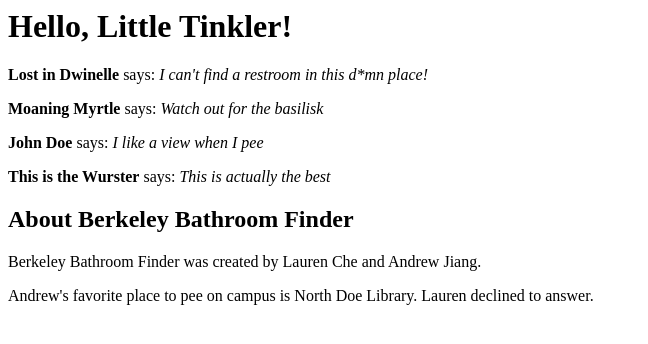
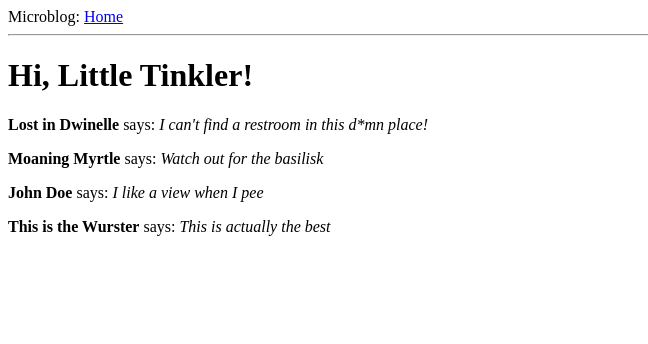
Before and after one commit to calb3ars/berkeley_bathroom, a Flask app: page / in a window 1280 px wide. Shown: the top 344 px of the page, without its empty margins (0-648 px from the left). Run offline with Flask 2, Linux system fonts and the light colour scheme.

Commit message:
template inheritance (using tutorial naming convention)

```diff
--- /dev/null
+++ b/app/templates/base.html
@@ -0,0 +1,14 @@
+<html>
+	<head>
+		{% if title %}
+		<title>{{ title }} - Find a Bathroom</title>
+		{% else %}
+		<title>Looks like you need to Pee</title>
+		{% endif %}
+	</head>
+	<body>
+		<div>Microblog: <a href="/index">Home</a></div>
+		<hr>
+		{% block content %}{% endblock %}
+	</body>
+</html>
--- a/app/templates/index.html
+++ b/app/templates/index.html
@@ -1,26 +1,11 @@
-<html>
-	<head>
-		{% if title %}
-			<title>{{ title }} - Berkeley Bathroom Finder</title>
-			<title>Welcome to Berkeley Bathroom Finder</title>
-		{% endif %}
-	</head>
-	<body>
-		<h1>Hello, {{ user.nickname }}!</h1>
-		{% for review in reviews %}
-			<div>
-				<p>
-					<b>{{ review.user.nickname }}</b> says: <em>{{ review.review }}</em>
-				</p>
-			</div>
-		{% endfor %}
-
-		<h2>About Berkeley Bathroom Finder</h2>
-			<p>
-				Berkeley Bathroom Finder was created by Lauren Che and Andrew Jiang.
-			</p>
-			<p>
-				Andrew's favorite place to pee on campus is North Doe Library. Lauren declined to answer.
-			</p>
-	</body>
-</html>
+{% extends "base.html" %}
+{% block content %}
+	<h1>Hi, {{ user.nickname }}!</h1>
+	{% for post in posts %}
+	<div>
+		<p>
+			<b>{{ post.author.nickname }}</b> says: <em>{{ post.body }}</em>
+		</p>
+	</div>
+	{% endfor %}
+{% endblock %}
--- a/app/views.py
+++ b/app/views.py
@@ -5,28 +5,28 @@ from app import app
 @app.route('/index') #map /index file
 def index():
 	user = {'nickname': 'Little Tinkler'} #fake user
-	reviews = [
+	posts = [
 		{
-			'user': {'nickname': 'Lost in Dwinelle'},
-			'review': 'I can\'t find a restroom in this d*mn place!'
+			'author': {'nickname': 'Lost in Dwinelle'},
+			'body': 'I can\'t find a restroom in this d*mn place!'
 		},
 		{
-			'user': {'nickname': 'Moaning Myrtle'},
-			'review': 'Watch out for the basilisk'
+			'author': {'nickname': 'Moaning Myrtle'},
+			'body': 'Watch out for the basilisk'
 		},
 		{
-			'user': {'nickname': 'John Doe'},
-			'review': 'I like a view when I pee'
+			'author': {'nickname': 'John Doe'},
+			'body': 'I like a view when I pee'
 		},
 		{
-			'user': {'nickname': 'This is the Wurster'},
-			'review': 'This is actually the best'
+			'author': {'nickname': 'This is the Wurster'},
+			'body': 'This is actually the best'
 		}
 	]
 	return render_template("index.html",
 				title='Let\'s Pee!',
 				user=user,
-				reviews=reviews)
+				posts=posts)
 
 #you can change the URL based on variables
 #@app.route('/user/<username>')
```
Also changed, not shown: 1 other file.
